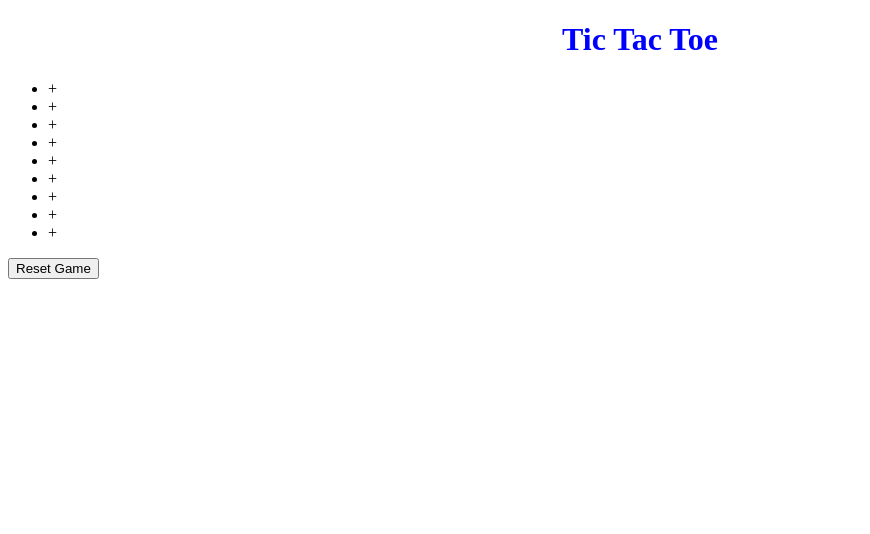
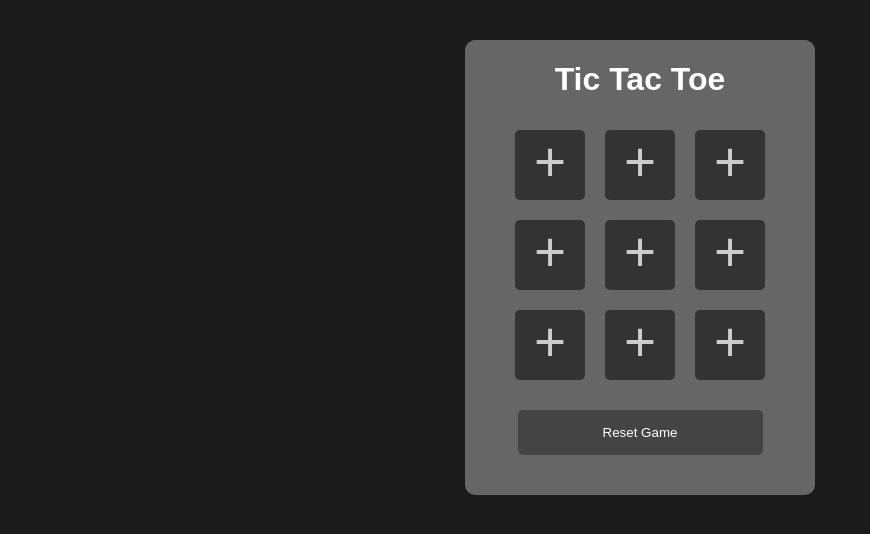
Before and after one commit to joshwerner85/tic-tac-toe, a plain HTML site: page index.html in a window 1280 px wide. Shown: the whole page, without its empty margins (0-870 px from the left). Drawn offline with nearby package versions, Linux system fonts and the light colour scheme.

Commit message:
styling done

```diff
--- a/styles/main.css
+++ b/styles/main.css
@@ -1,4 +1,64 @@
+body {
+	background: #1c1b1b;
+	color: #666;
+	font-family:"Arial", sans-serif;
+}
+
 h1 {
+	text-align:center;
+	color:white;
+}
+
+.clearfix {
+	clear:both;
+}
+
+#container {
+	width:350px;
+	overflow: auto;
+	margin: 40px auto;
+	background: #666;
+	padding-bottom:40px;
+	border-radius: 10px;
+}
+
+#board li {
+		float:left;
+		margin:10px;
+		height:70px;
+		width:70px;
+		font-size:55px;
+		background:#333;
+		color:#ccc;
+		list-style: none;
+		text-align:center;
+		border-radius: 5px;
+}
+
+#board li:hover,#reset:hover {
+	cursor:pointer;
+	background:#000;
+}
+
+#reset {
+	border:0;
+	background:#444;
+	color:white;
+	width:70%;
+	padding:15px;
+	border-radius: 5px;
+}
+
+.o {
+	color:green !important;
+}
+
+.x {
+	color:red !important;
+}
+
+footer {
+	display:block;
 	text-align: center;
-	color:blue;
+	padding-top:20px;
 }
```
